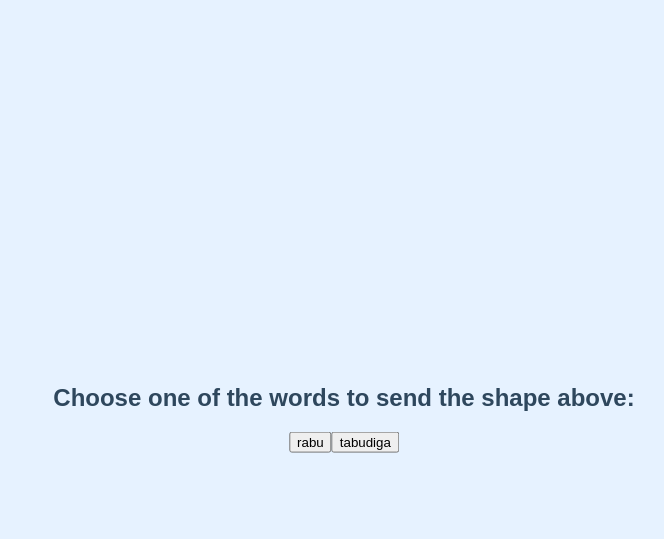
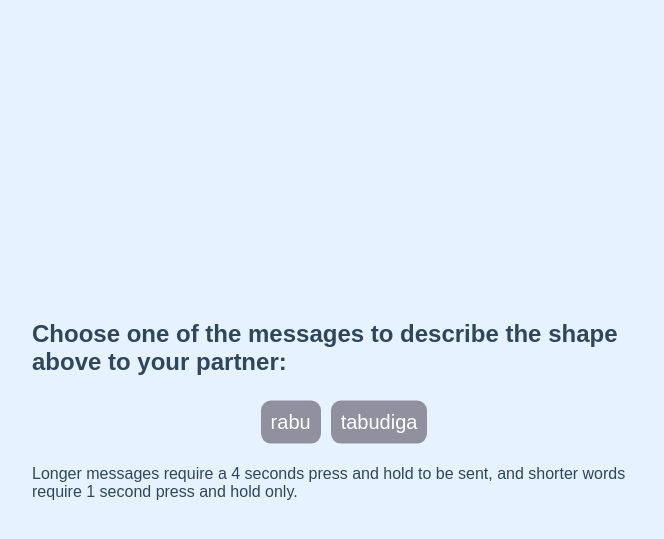
Before and after one commit to alexeykosh/2023-colexification-experiment, a Flask app: page /sender in a window 1280 px wide. Shown: the top 539 px of the page, without its empty margins (304-968 px from the left). Run offline with Flask 2, Linux system fonts and the light colour scheme; some libraries are stand-ins or nearby versions.

Commit message:
some improvements with regards to score counting, added reminders for senders and receivers, some new global variables

```diff
--- a/src/app.py
+++ b/src/app.py
@@ -101,7 +101,7 @@ def joined_waiting_room():
     global game
     user = request.cookies.get('user')
     experiment_id = int(request.cookies.get('experiment_id'))
-    game = Game({'T': ['r'], 'C': ['l'], 'S': ['r', 'l']}, rounds=NTRIALS)
+    game = Game({'T': ['r'], 'C': ['l'], 'S': ['r', 'l']}, rounds=NROUNDS)
     while experiments[experiment_id]['sender'] is None:
         # waiting for receiver to join
         sleep(1)
--- a/src/static/style.css
+++ b/src/static/style.css
@@ -33,8 +33,25 @@ body {
     flex-direction: row;
     /* make the buttons to be the same size */
     width: 100%;
-    /* increase the size */
+}
+
+button {
+    margin-top: 10px;
     font-size: 20px;
+    padding: 10px 10px;
+    background-color: #90909e;
+    color: white;
+    border: 10px;
+    /* make border radius smooth */
+    border-radius: 10px;
+    cursor: pointer;
+    transition: 0.3s;
+    margin: 5px;
+}
+
+/* change button color when pressed */
+button:active {
+    background-color: #000000;
 }
 
 /* make all images to be the same size while keeping proportions */
@@ -49,3 +66,14 @@ img {
     margin-right: auto;
     /* add equal borders on top and on the bottom of the image */
 }
+
+/* everything with the class reminder everything should be centered */
+.reminder {
+    display: flex;
+    justify-content: center;
+    align-items: center;
+    flex-direction: column;
+    text-align: center;
+    font-size: small;
+    font-style: italic;
+}
--- a/src/templates/description.html
+++ b/src/templates/description.html
@@ -35,7 +35,7 @@
 			margin-top: 50px;
 			font-size: 20px;
 			padding: 10px 20px;
-			background-color: #4CAF50;
+			background-color: #68697b;
 			color: white;
 			border: none;
 			border-radius: 5px;
--- a/src/templates/sender.html
+++ b/src/templates/sender.html
@@ -7,12 +7,13 @@
   <body>
     <div class="top-row">
       <img id="image">
-      <h2>Choose one of the words to send the shape above:</h2>
+      <h2>Choose one of the messages to describe the shape above to your partner:</h2>
     </div>
     <div class="bottom-row">
       <button id="button1" onmousedown="startTimer(1)" onmouseup="stopTimer(1)">rabu</button>
       <button id="button2" onmousedown="startTimer(2)" onmouseup="stopTimer(2)">tabudiga</button>
     </div>
+    <p id="reminder" >
     <script src="//cdnjs.cloudflare.com/ajax/libs/socket.io/4.4.1/socket.io.min.js"></script>
     <script src="//code.jquery.com/jquery-3.6.0.min.js"></script>
     <script type="text/javascript" charset="utf-8">
@@ -33,11 +34,11 @@
         if (buttonId === 1) {
           timer1 = setTimeout(function() {
             socket.emit('buttonPressedSender', buttonId);
-          }, 100);
+          }, 1000); // Changed from 100 to 1000
         } else if (buttonId === 2) {
           timer2 = setTimeout(function() {
             socket.emit('buttonPressedSender', buttonId);
-          }, 300);
+          }, 4000); // Changed from 300 to 3000
         }
       }
 
@@ -50,7 +51,7 @@
         }
       }
 
-      // if receive 'redirect' reidrect to the url
+      // if receive 'redirect' redirect to the url
       socket.on('redirect', function(data) {
           window.location.href = data.url;
       });
@@ -61,6 +62,10 @@
         document.getElementById('image').src = imgSrc;;
       });
 
+      setTimeout(function() {
+        const reminderText = "Longer messages require a 4 seconds press and hold to be sent, and shorter words require 1 second press and hold only.";
+        $('#reminder').text(reminderText);
+		  }, 2500);
     </script>
   </body>
 </html>
```
Also changed, not shown: src/templates/receiver.html (+8 -1 lines).
